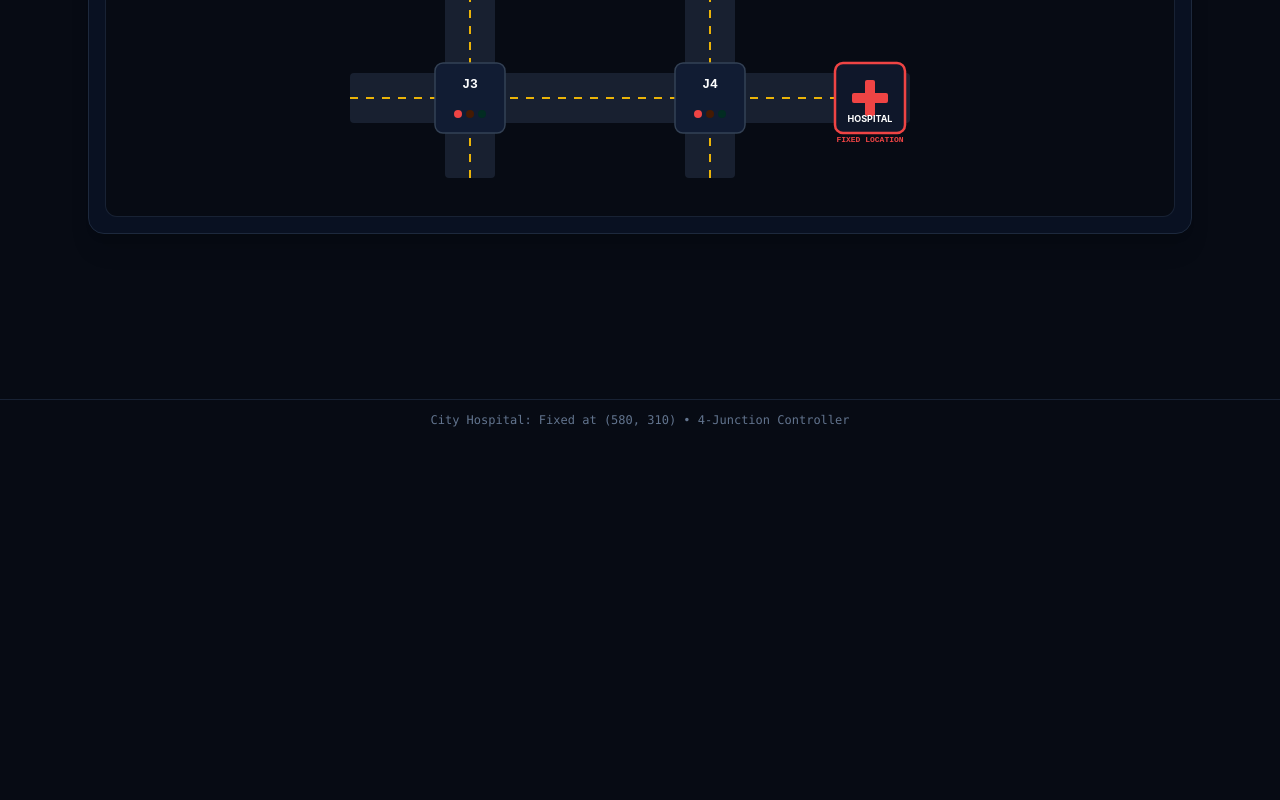
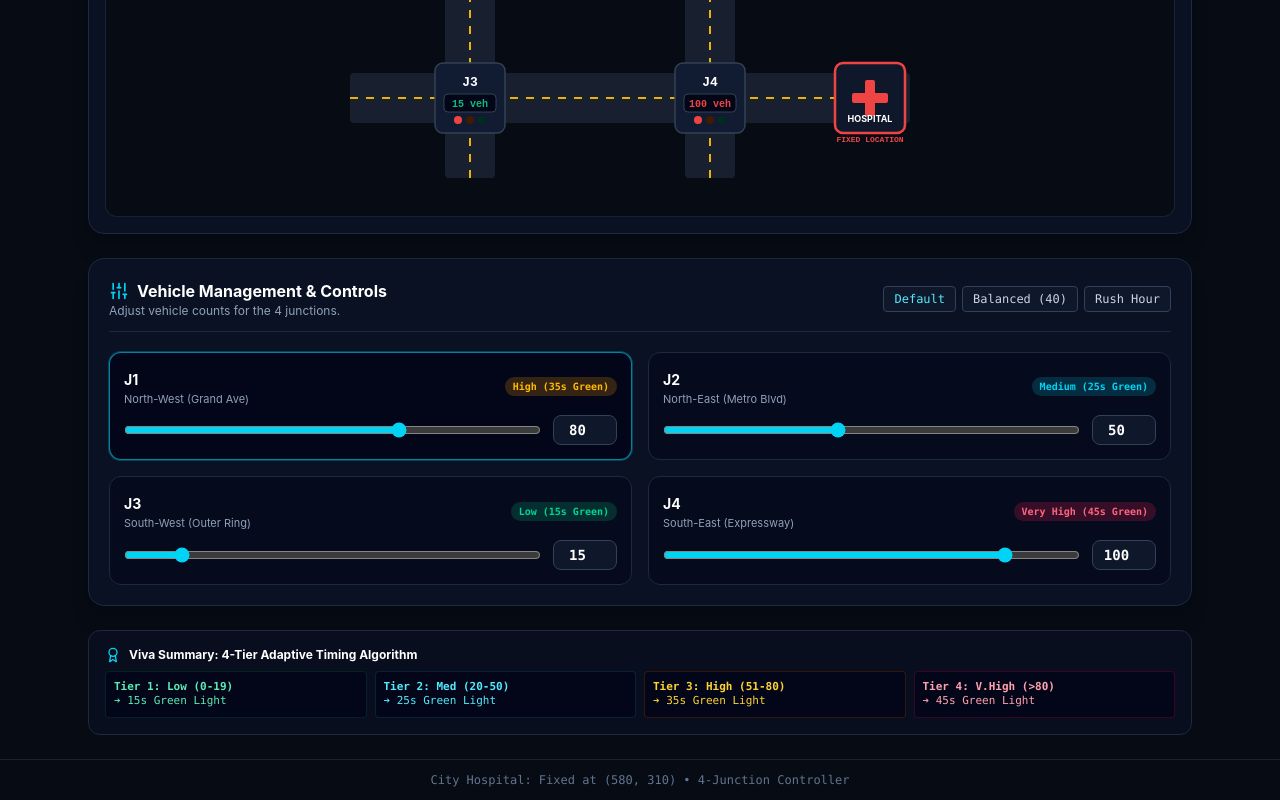
Before and after one commit to rwitankar-byte/TrafficFlow-AI_ASD, a React (Vite) app in the folder frontend/: page / in a window 1280 px wide. Shown: the part 360-1160 px from the top of the page. Before the commit the page ends 800 px from the top, so only its background shows below. Built offline with nearby package versions, Linux system fonts and the light colour scheme.

Commit message:
feat(frontend): add vehicle density management with 4-tier adaptive timing algorithm

```diff
--- a/frontend/src/App.jsx
+++ b/frontend/src/App.jsx
@@ -1,5 +1,5 @@
 import React, { useState } from 'react';
-import { Car, Activity, Hospital as HospitalIcon } from 'lucide-react';
+import { Car, Activity, Hospital as HospitalIcon, Sliders, Award } from 'lucide-react';
 
 /**
  * ==============================================================================
@@ -21,8 +21,45 @@ const HOSPITAL = {
   y: 310,
 };
 
+// Default initial vehicle counts from project proposal
+const DEFAULT_VEHICLES = {
+  J1: 80,
+  J2: 50,
+  J3: 15,
+  J4: 100,
+};
+
+// 4-Tier Density Algorithm
+function getTierInfo(vehicleCount) {
+  const count = Number(vehicleCount) || 0;
+  if (count <= 19) {
+    return { name: 'Low', greenTime: 15, color: '#10b981', badge: 'bg-emerald-500/20 text-emerald-400' };
+  }
+  if (count <= 50) {
+    return { name: 'Medium', greenTime: 25, color: '#06b6d4', badge: 'bg-cyan-500/20 text-cyan-400' };
+  }
+  if (count <= 80) {
+    return { name: 'High', greenTime: 35, color: '#f59e0b', badge: 'bg-amber-500/20 text-amber-400' };
+  }
+  return { name: 'Very High', greenTime: 45, color: '#ef4444', badge: 'bg-rose-500/20 text-rose-400' };
+}
+
 export default function App() {
+  const [vehicles, setVehicles] = useState(DEFAULT_VEHICLES);
   const [selectedJunction, setSelectedJunction] = useState('J1');
+
+  // Requirement 2: Adjust vehicle counts
+  const handleVehicleChange = (junctionId, count) => {
+    const val = Math.max(0, Math.min(120, Number(count) || 0));
+    setVehicles((prev) => ({ ...prev, [junctionId]: val }));
+  };
+
+  const applyPreset = (presetName) => {
+    if (presetName === 'DEFAULT') setVehicles({ J1: 80, J2: 50, J3: 15, J4: 100 });
+    if (presetName === 'BALANCED') setVehicles({ J1: 40, J2: 40, J3: 40, J4: 40 });
+    if (presetName === 'LIGHT') setVehicles({ J1: 15, J2: 12, J3: 18, J4: 10 });
+    if (presetName === 'HEAVY') setVehicles({ J1: 95, J2: 85, J3: 90, J4: 110 });
+  };
 
   return (
     <div className="min-h-screen bg-[#070b14] text-slate-100 flex flex-col font-sans">
@@ -56,7 +93,7 @@ export default function App() {
               <Activity className="w-4 h-4 text-cyan-400" />
               <span>Interactive Traffic Map (4 Junctions)</span>
               <span className="text-xs font-normal text-slate-400">
-                (Click any junction to select)
+                (Click any junction to adjust vehicles)
               </span>
             </h2>
 
@@ -105,6 +142,8 @@ export default function App() {
               {/* REQUIREMENT 1: THE FOUR JUNCTIONS (J1, J2, J3, J4) */}
               {Object.values(JUNCTIONS).map((j) => {
                 const isSelected = selectedJunction === j.id;
+                const count = vehicles[j.id];
+                const tier = getTierInfo(count);
 
                 return (
                   <g
@@ -124,12 +163,18 @@ export default function App() {
                       strokeWidth={isSelected ? '3' : '1.5'}
                     />
 
-                    <text x="0" y="-10" textAnchor="middle" fill="#ffffff" fontSize="13" fontWeight="bold" fontFamily="monospace">
+                    <text x="0" y="-12" textAnchor="middle" fill="#ffffff" fontSize="13" fontWeight="bold" fontFamily="monospace">
                       {j.id}
                     </text>
 
+                    {/* Vehicle Count Badge */}
+                    <rect x="-26" y="-4" width="52" height="18" rx="4" fill="#020617" stroke="#334155" />
+                    <text x="0" y="9" textAnchor="middle" fill={tier.color} fontSize="10" fontWeight="bold" fontFamily="monospace">
+                      {count} veh
+                    </text>
+
                     {/* Signal Lights */}
-                    <g transform="translate(0, 16)">
+                    <g transform="translate(0, 22)">
                       <circle cx="-12" cy="0" r="4" fill="#ef4444" />
                       <circle cx="0" cy="0" r="4" fill="#451a03" />
                       <circle cx="12" cy="0" r="4" fill="#022c22" />
@@ -138,6 +183,121 @@ export default function App() {
                 );
               })}
             </svg>
+          </div>
+        </section>
+
+        {/* ============================================================== */}
+        {/* REQUIREMENT 2: VEHICLE MANAGEMENT CONTROLS                     */}
+        {/* ============================================================== */}
+        <section className="bg-[#091122] border border-slate-800 rounded-2xl p-5 shadow-xl space-y-5">
+          <div className="flex flex-col sm:flex-row sm:items-center justify-between gap-3 border-b border-slate-800 pb-3">
+            <div>
+              <h2 className="text-base font-bold text-white flex items-center gap-2">
+                <Sliders className="w-5 h-5 text-cyan-400" />
+                <span>Vehicle Management &amp; Controls</span>
+              </h2>
+              <p className="text-xs text-slate-400">
+                Adjust vehicle counts for the 4 junctions.
+              </p>
+            </div>
+
+            {/* Presets */}
+            <div className="flex items-center gap-1.5 text-xs font-mono">
+              <button
+                onClick={() => applyPreset('DEFAULT')}
+                className="px-2.5 py-1 rounded bg-slate-900 hover:bg-slate-800 text-cyan-300 border border-slate-700"
+              >
+                Default
+              </button>
+              <button
+                onClick={() => applyPreset('BALANCED')}
+                className="px-2.5 py-1 rounded bg-slate-900 hover:bg-slate-800 text-slate-300 border border-slate-700"
+              >
+                Balanced (40)
+              </button>
+              <button
+                onClick={() => applyPreset('HEAVY')}
+                className="px-2.5 py-1 rounded bg-slate-900 hover:bg-slate-800 text-slate-300 border border-slate-700"
+              >
+                Rush Hour
+              </button>
+            </div>
+          </div>
+
+          {/* Sliders for all 4 Junctions */}
+          <div className="grid grid-cols-1 sm:grid-cols-2 gap-4">
+            {Object.values(JUNCTIONS).map((j) => {
+              const count = vehicles[j.id];
+              const tier = getTierInfo(count);
+              const isSelected = selectedJunction === j.id;
+
+              return (
+                <div
+                  key={j.id}
+                  onClick={() => setSelectedJunction(j.id)}
+                  className={`p-3.5 rounded-xl border transition-all ${
+                    isSelected
+                      ? 'bg-slate-950 border-cyan-500/70 ring-1 ring-cyan-500/30'
+                      : 'bg-slate-950/60 border-slate-800'
+                  }`}
+                >
+                  <div className="flex items-center justify-between mb-2">
+                    <div>
+                      <span className="font-bold text-white text-sm">{j.id}</span>
+                      <span className="text-[11px] text-slate-400 block">{j.label}</span>
+                    </div>
+                    <span className={`text-[10px] font-mono px-2 py-0.5 rounded-full font-bold ${tier.badge}`}>
+                      {tier.name} ({tier.greenTime}s Green)
+                    </span>
+                  </div>
+
+                  <div className="flex items-center gap-3">
+                    <input
+                      type="range"
+                      min="0"
+                      max="120"
+                      value={count}
+                      onChange={(e) => handleVehicleChange(j.id, e.target.value)}
+                      className="flex-1 accent-cyan-400 cursor-pointer h-2 bg-slate-900 rounded-lg"
+                    />
+                    <input
+                      type="number"
+                      min="0"
+                      max="120"
+                      value={count}
+                      onChange={(e) => handleVehicleChange(j.id, e.target.value)}
+                      className="w-16 px-2 py-1 bg-slate-900 border border-slate-700 rounded-lg text-white font-mono text-center text-sm font-bold focus:outline-none focus:border-cyan-400"
+                    />
+                  </div>
+                </div>
+              );
+            })}
+          </div>
+        </section>
+
+        {/* Viva Reference Summary */}
+        <section className="rounded-xl bg-[#091122]/70 border border-slate-800 p-4 text-xs text-slate-300">
+          <div className="flex items-center gap-2 font-bold text-white mb-2">
+            <Award className="w-4 h-4 text-cyan-400" />
+            <span>Viva Summary: 4-Tier Adaptive Timing Algorithm</span>
+          </div>
+          <div className="grid grid-cols-2 sm:grid-cols-4 gap-2 text-[11px] font-mono">
+            <div className="bg-slate-950/80 p-2 rounded border border-emerald-900/40 text-emerald-300">
+              <strong>Tier 1: Low (0-19)</strong>
+              <div>➔ 15s Green Light</div>
+            </div>
+            <div className="bg-slate-950/80 p-2 rounded border border-cyan-900/40 text-cyan-300">
+              <strong>Tier 2: Med (20-50)</strong>
+              <div>➔ 25s Green Light</div>
+            </div>
+            <div className="bg-slate-950/80 p-2 rounded border border-amber-900/40 text-amber-300">
+              <strong>Tier 3: High (51-80)</strong>
+              <div>➔ 35s Green Light</div>
+            </div>
+            <div className="bg-slate-950/80 p-2 rounded border border-rose-900/40 text-rose-300">
+              <strong>Tier 4: V.High (&gt;80)</strong>
+              <div>➔ 45s Green Light</div>
+            </div>
           </div>
         </section>
       </main>
```
